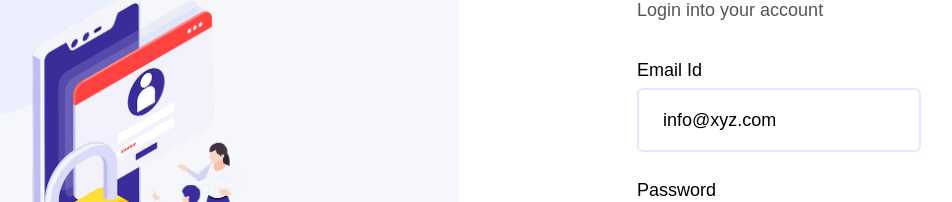
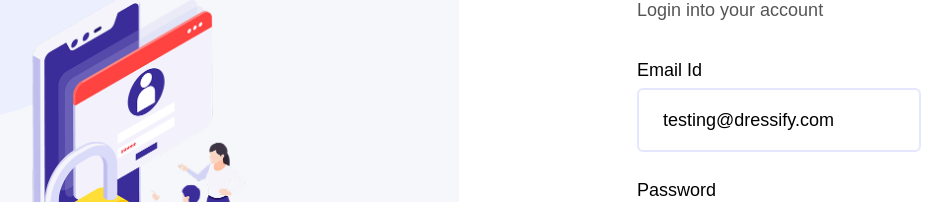
Before and after one commit to Ali-Ch-01/dessify-project-code, a Next.js app: page /sign-in in a window 1280 px wide. Shown: the part 240-442 px from the top of the page, without its empty margins (181-1133 px from the left). Built offline with nearby package versions, Linux system fonts and the light colour scheme; no server answers.

Commit message:
minor fixes

```diff
--- a/components/LoginForm.tsx
+++ b/components/LoginForm.tsx
@@ -57,7 +57,7 @@ const LoginForm: React.FC = () => {
         </label>
         <input
           type="email"
-          placeholder="info@xyz.com"
+          placeholder="testing@dressify.com"
           {...register("email")}
           className="w-full px-6 py-4 text-lg border-2 border-[#E4E7FF] rounded-md
                      focus:outline-none focus:ring-2 focus:ring-[#29224F] placeholder:text-[#000000] text-black"
```
